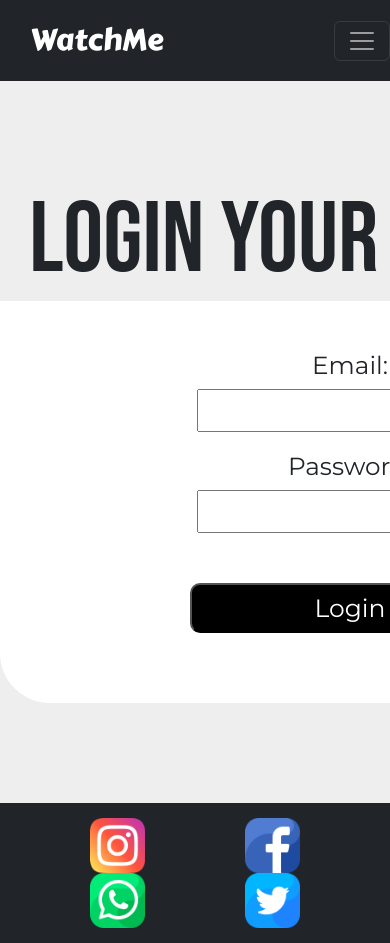
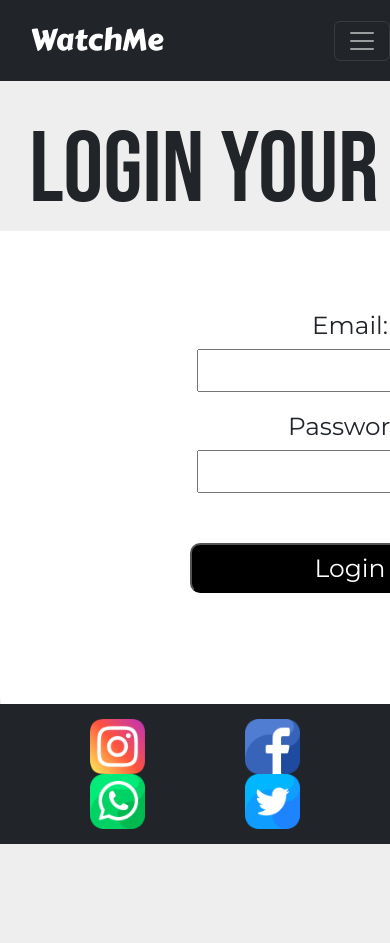
Before and after one commit to guytsabari1/WatchMe, a plain HTML site: page LoginPage.html in a window 390 px wide. Shown: the top 943 px of the page. After the commit the page ends 844 px from the top, so only its background shows below. Drawn offline with nearby package versions, Linux system fonts and the light colour scheme; a web font is replaced by a local one.

Commit message:
updated3.0

```diff
--- a/LoginPage.css
+++ b/LoginPage.css
@@ -45,7 +45,7 @@ margin: 0;}
 
 #Main{
     text-align: center;
-    margin: 100px auto 100px auto;
+    margin: 20px auto auto auto;
     width: 700px;
     background-color: white;
     border-radius: 50px;
@@ -81,6 +81,8 @@ margin: 0;}
 /* bot-navbar */
 
 #nav-bot{
+    margin-top: 50px;
+    width: 100%;
     justify-content: center;
     padding: 15px 0;
 }
@@ -91,3 +93,33 @@ margin: 0;}
     margin-right: 50px;
     margin-left: 50px;
 }
+
+@media only screen and (max-width: 992px) {
+
+    #nav-bot{
+        position: fixed;
+        bottom: 0%;
+        width: 100%;
+        justify-content: center;
+        padding: 15px 0;
+    }
+
+    h1{
+        background-color: #EEEEEE;
+        font-family: 'Bebas Neue';
+        font-size: 100px;
+        margin-top: 30px;
+        margin-bottom: 30px;
+        text-align: center;}
+
+        #Card{
+            display: flex;
+            flex-direction: column;
+            gap: 20px;
+            padding-top: 50px;
+            padding-bottom: 150px ;
+        }
+
+
+
+  }
--- a/RegisterPage.css
+++ b/RegisterPage.css
@@ -15,7 +15,8 @@ h1{
     background-color: #EEEEEE;
     font-family: 'Bebas Neue';
     font-size: 100px;
-    margin-top: 100px;
+    margin-top: 50px;
+    margin-bottom: 50px;
     text-align: center;}
 
 h2{
@@ -51,8 +52,9 @@ h2{
 
 #Main{
     text-align: center;
-    margin: 100px auto 100px auto;
+    margin: auto;
     width: 700px;
+    height: 100%;
     background-color: white;
     border-radius: 50px;
 
@@ -62,7 +64,6 @@ h2{
     display: flex;
     flex-direction: column;
     gap: 20px;
-    padding-top: 50px ;
     padding-bottom: 70px ;
 }
 
@@ -87,6 +88,8 @@ h2{
 /* bot-navbar */
 
 #nav-bot{
+    margin-top: 50px;
+    width: 100%;
     justify-content: center;
     padding: 15px 0;
 }
@@ -97,3 +100,33 @@ h2{
     margin-right: 50px;
     margin-left: 50px;
 }
+
+@media only screen and (max-width: 992px) {
+
+    #nav-bot{
+        position: fixed;
+        bottom: 0%;
+        width: 100%;
+        justify-content: center;
+        padding: 15px 0;
+    }
+
+    h1{
+        background-color: #EEEEEE;
+        font-family: 'Bebas Neue';
+        font-size: 100px;
+        margin-top: 30px;
+        margin-bottom: 30px;
+        text-align: center;}
+
+        #Card{
+            display: flex;
+            flex-direction: column;
+            gap: 20px;
+            padding-top: 50px ;
+            padding-bottom: 150px ;
+        }
+
+
+
+  }
```
Also changed, not shown: index.css (+17 -0 lines), index.html (+2 -0 lines).
